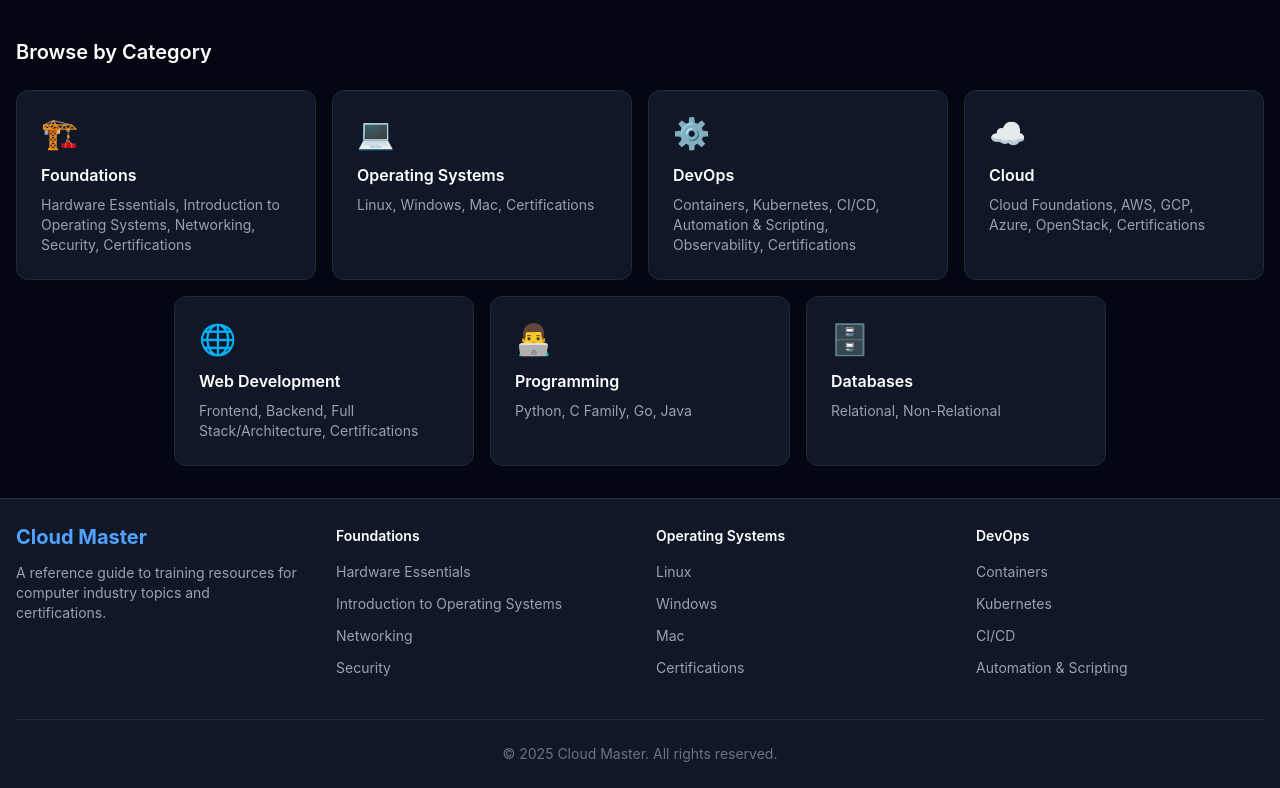
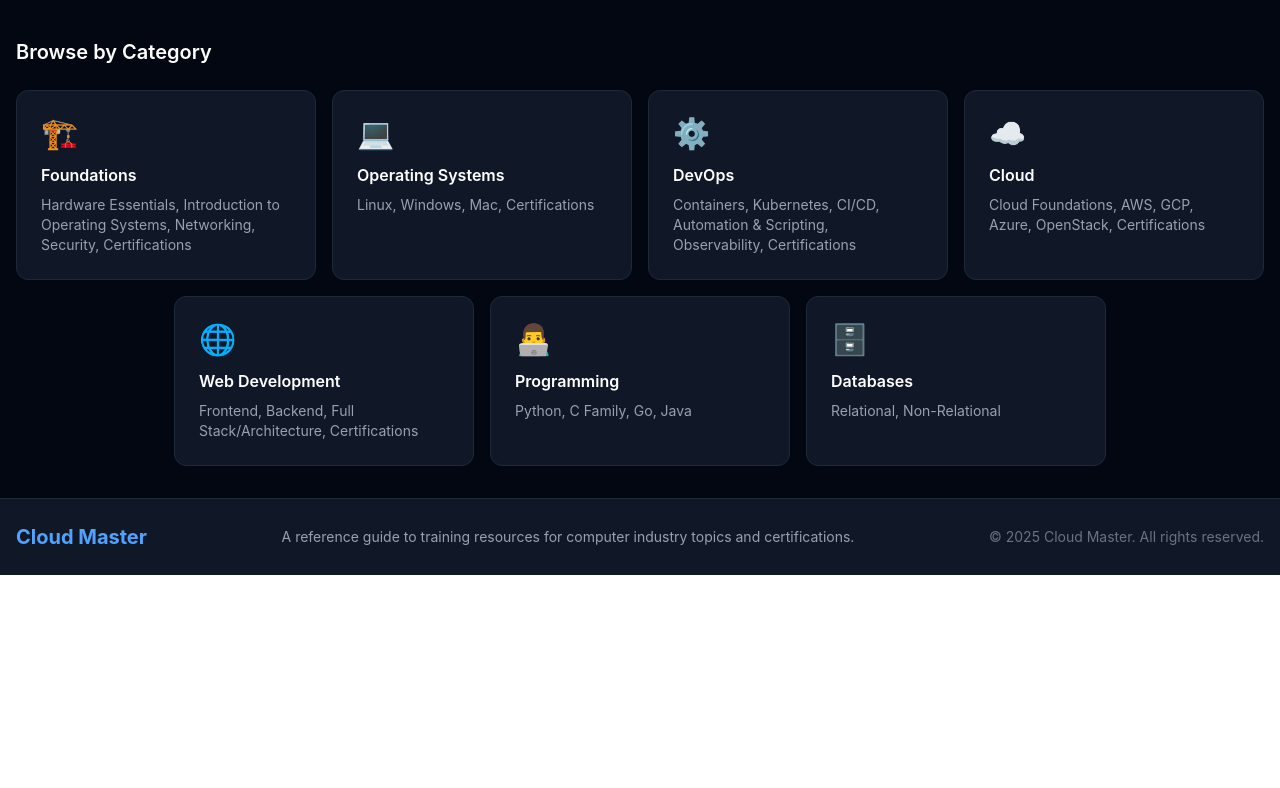
Before and after one commit to zemation/cloud-master-full-stack, a React (Vite) app in the folder cloud-master-io/: page / in a window 1280 px wide. Shown: the part 363-1151 px from the top of the page. After the commit the page ends 938 px from the top, so only its background shows below. Built offline with nearby package versions, Linux system fonts and the light colour scheme.

Commit message:
Removed nav items from Footer

```diff
--- a/cloud-master-io/src/components/layout/Footer.jsx
+++ b/cloud-master-io/src/components/layout/Footer.jsx
@@ -1,50 +1,21 @@
 // src/components/layout/Footer.jsx
 
 import { Link } from 'react-router-dom';
-import { navigationMap } from '../../config/config';
 
 const Footer = () => {
   return (
     <footer className='bg-gray-900 border-t border-gray-800 mt-auto'>
       <div className='container mx-auto px-4 max-w-7xl py-6'>
-        <div className='grid grid-cols-2 md:grid-cols-4 gap-8'>
-          {/* Brand */}
-          <div className='col-span-2 md:col-span-1'>
+        <div className='flex flex-col md:flex-row items-center justify-between gap-4'>
           <Link to='/' className='text-xl font-bold text-blue-400 hover:text-blue-300 transition-colors'>
             Cloud Master
           </Link>
-            <p className='mt-3 text-gray-400 text-sm'>
+          <p className='text-gray-400 text-sm'>
             A reference guide to training resources for computer industry topics and certifications.
           </p>
-          </div>
-
-          {/* Categories */}
-          {Object.entries(navigationMap).slice(0, 3).map(([category, topics]) => (
-            <div key={category}>
-              <Link
-                to={`/category/${encodeURIComponent(category)}`}
-                className='text-white font-semibold text-sm hover:text-blue-400 transition-colors'
-              >
-                {category}
-              </Link>
-              <ul className='mt-3 space-y-2'>
-                {topics.slice(0, 4).map((topic) => (
-                  <li key={topic}>
-                    <Link
-                      to={`/category/${encodeURIComponent(category)}/${encodeURIComponent(topic)}`}
-                      className='text-gray-400 hover:text-gray-200 text-sm transition-colors'
-                    >
-                      {topic}
-                    </Link>
-                  </li>
-                ))}
-              </ul>
-            </div>
-          ))}
-        </div>
-
-        <div className='border-t border-gray-800 mt-10 pt-6 text-center text-gray-500 text-sm'>
+          <p className='text-gray-500 text-sm'>
             © {new Date().getFullYear()} Cloud Master. All rights reserved.
+          </p>
         </div>
       </div>
     </footer>
```
Lines whose indentation alone changed are shown as unchanged.
